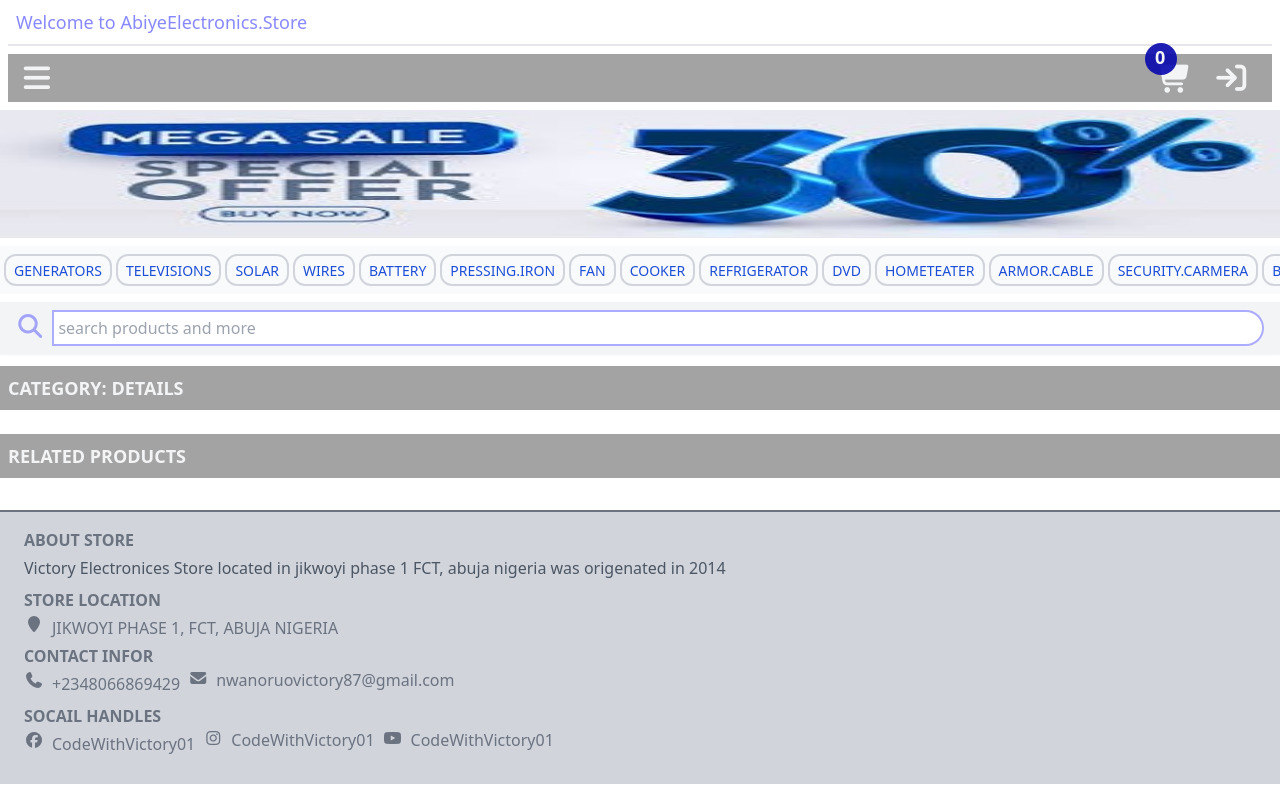
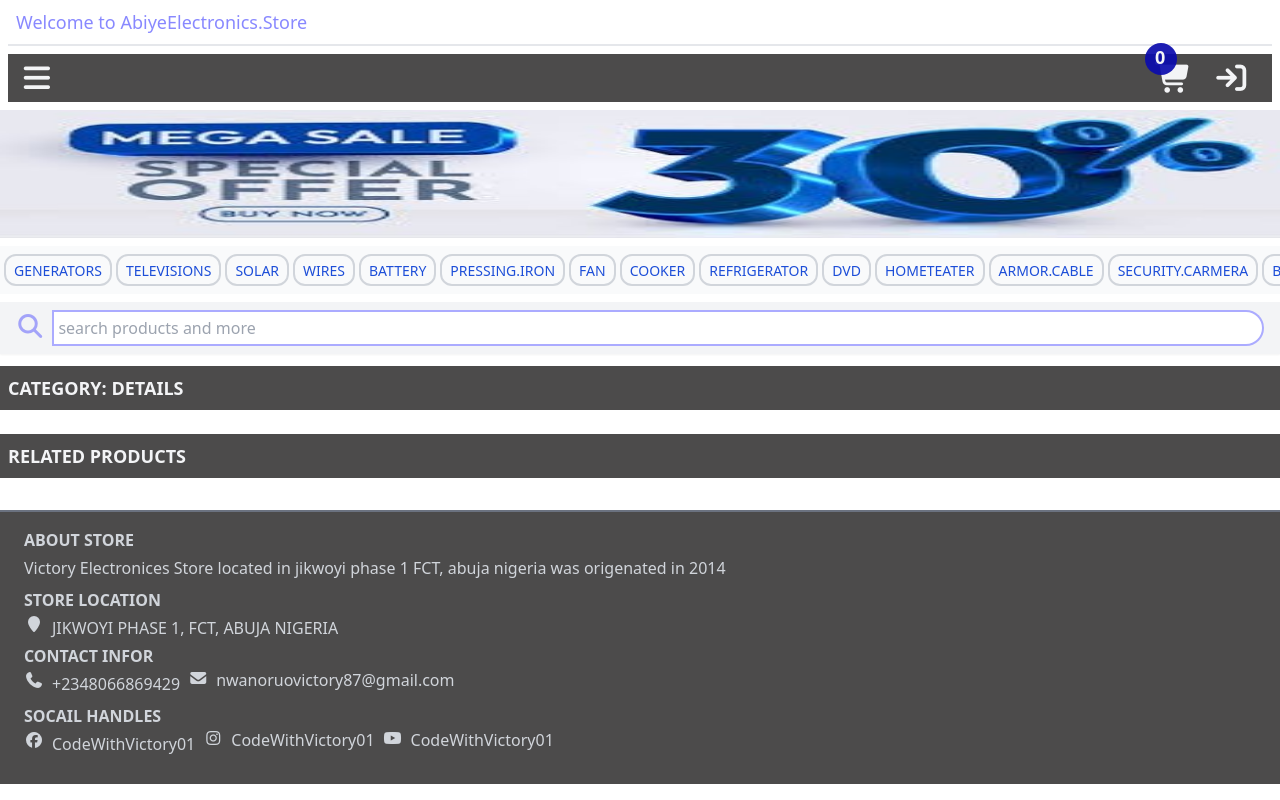
Before and after one commit to nwanoruovictory87-web/Electronic-Store, a React (Vite) app: page /Electronic-Store/products/1/1 in a window 1280 px wide. Built offline with nearby package versions, Linux system fonts and the light colour scheme.

Commit message:
Ui and search notification change and modified

```diff
--- a/src/component/Home/End.jsx
+++ b/src/component/Home/End.jsx
@@ -1,62 +1,62 @@
 function End() {
   return (
-    <div className="mt-5 border-t-2 w-full  border-gray-500 bg-[#1a1919f1] bg-gray-300">
+    <div className="mt-5 border-t-2 w-full  border-gray-500 bg-[#1a1919c7]">
       {/**icon code */}
       <span className="mt-4 flex flex-col">
         <span className="flex flex-col pl-6 pr-6">
-          <h5 className="text-[1rem] text-gray-500 font-bold">ABOUT STORE</h5>
-          <p className="text-[1rem] text-gray-600 mt-1">
+          <h5 className="text-[1rem] text-gray-300 font-bold">ABOUT STORE</h5>
+          <p className="text-[1rem] text-gray-300 mt-1">
             Victory Electronices Store located in jikwoyi phase 1 FCT, abuja
             nigeria was origenated in 2014
           </p>
         </span>
         <span className="flex flex-col pl-6 pr-6 mt-2">
           <span className="flex flex-col">
-            <h5 className="text-[1rem] text-gray-500 font-bold ">
+            <h5 className="text-[1rem] text-gray-300 font-bold ">
               STORE LOCATION
             </h5>
           </span>
           <span className="flex mt-1 ">
-            <i className="fa fa-map-marker text-[1rem] mr-2 text-gray-500"></i>
-            <h5 className="text-[1rem] text-gray-500">
+            <i className="fa fa-map-marker text-[1rem] mr-2 text-gray-300"></i>
+            <h5 className="text-[1rem] text-gray-300">
               JIKWOYI PHASE 1, FCT, ABUJA NIGERIA
             </h5>
           </span>
           <span className="flex flex-col mt-1">
             <span>
-              <h5 className="text-[1rem] text-gray-500 font-bold">
+              <h5 className="text-[1rem] text-gray-300 font-bold">
                 CONTACT INFOR
               </h5>
             </span>
             <div className="flex flex-wrap gap-2">
               <span className="flex mt-1 ">
-                <i className="fa fa-phone text-[1rem] mr-2 text-gray-500"></i>
-                <h5 className="text-[1rem] text-gray-500">+2348066869429</h5>
+                <i className="fa fa-phone text-[1rem] mr-2 text-gray-300"></i>
+                <h5 className="text-[1rem] text-gray-300">+2348066869429</h5>
               </span>
               <span className="flex ">
-                <i className="fa fa-envelope text-[1rem] mr-2 text-gray-500 pt-0.5"></i>
-                <h5 className="text-[1rem] text-gray-500">
+                <i className="fa fa-envelope text-[1rem] mr-2 text-gray-300 pt-0.5"></i>
+                <h5 className="text-[1rem] text-gray-300">
                   nwanoruovictory87@gmail.com
                 </h5>
               </span>
             </div>
             <span>
-              <h5 className="text-[1rem] text-gray-500 font-bold mt-2">
+              <h5 className="text-[1rem] text-gray-300 font-bold mt-2">
                 SOCAIL HANDLES
               </h5>
             </span>
             <div className="flex flex-wrap gap-2">
               <span className="flex mt-1 ">
-                <i className="fa-brands fa-facebook text-[1rem] mr-2 text-gray-500"></i>
-                <h5 className="text-[1rem] text-gray-500">CodeWithVictory01</h5>
+                <i className="fa-brands fa-facebook text-[1rem] mr-2 text-gray-300"></i>
+                <h5 className="text-[1rem] text-gray-300">CodeWithVictory01</h5>
               </span>
               <span className="flex ">
-                <i className="fa-brands fa-instagram text-[1rem] mr-2 text-gray-500 pt-0.5"></i>
-                <h5 className="text-[1rem] text-gray-500">CodeWithVictory01</h5>
+                <i className="fa-brands fa-instagram text-[1rem] mr-2 text-gray-300 pt-0.5"></i>
+                <h5 className="text-[1rem] text-gray-300">CodeWithVictory01</h5>
               </span>
               <span className="flex ">
-                <i className="fa-brands fa-youtube text-[1rem] mr-2 text-gray-500 pt-0.5"></i>
-                <h5 className="text-[1rem] text-gray-500">CodeWithVictory01</h5>
+                <i className="fa-brands fa-youtube text-[1rem] mr-2 text-gray-300 pt-0.5"></i>
+                <h5 className="text-[1rem] text-gray-300">CodeWithVictory01</h5>
               </span>
             </div>
             <span className="block mb-7"></span>
--- a/src/component/Home/Menu/Menu.jsx
+++ b/src/component/Home/Menu/Menu.jsx
@@ -16,7 +16,7 @@ function Menu(props) {
     document.body.style.overflow = ""; // or 'visible' or 'auto'
   }
   return (
-    <div className="fixed inset-0 bg-gray-700 w-[70%] h-screen overflow-y-auto pb-16 z-50">
+    <div className="fixed inset-0 bg-[#1a1919] w-[70%] h-screen overflow-y-auto pb-16 z-50">
       <span className="flex justify-end pr-4 pt-4">
         <i
           className="fa fa-xmark text-2xl text-gray-100"
--- a/src/component/Home/ProductsCatigory.jsx
+++ b/src/component/Home/ProductsCatigory.jsx
@@ -1,7 +1,7 @@
 function ProductCatigory(props) {
   return (
     <div className="mt-3">
-      <span className="block bg-[#1a191965] p-2">
+      <span className="block bg-[#1a1919c7] p-2">
         <h5 className="text-lg text-gray-100 font-bold ">
           CATEGORY: {props.category}
         </h5>
--- a/src/component/Home/SearchButtton.jsx
+++ b/src/component/Home/SearchButtton.jsx
@@ -1,4 +1,4 @@
-import { useRef } from "react";
+import { useRef, useState } from "react";
 import productsList from "../../../public/json/products";
 import { useNavigate } from "react-router-dom";
 
@@ -6,6 +6,8 @@ function SeachButton() {
   const product = productsList();
   const inputRef = useRef(null);
   const urlNavigator = useNavigate();
+  const [searchPass, setSearchPass] = useState(false);
+  const [productFound, setProductFound] = useState(true);
   function findData() {
     const inputData = inputRef.current.value.toLowerCase();
     for (const data in product) {
@@ -20,27 +22,45 @@ function SeachButton() {
           const url = `/cartegory/${inputData.toLocaleUpperCase()}`;
           urlNavigator(url, { replace: false });
         }
-      }
-      if (data.includes(inputData)) {
+        inputRef.current.value = "";
+        return;
+      } else if (data.includes(inputData)) {
         const url = `/cartegory/${data.toLocaleUpperCase()}`;
         urlNavigator(url, { replace: false });
+        inputRef.current.value = "";
+        return;
       }
     }
+    setProductFound(false);
   }
-
+  function didUserType(e) {
+    if (e.target.value.trim("") !== "") return setSearchPass(true);
+    return setSearchPass(false);
+  }
+  function removeProductNotices() {
+    setProductFound(true);
+  }
   return (
-    <div className="mt-2 sticky top-0 z-10 search-button backdrop-blur-md transition-all duration-300 ease-in-out  shadow-sm hover:shadow-md">
-      <span className="flex p-2 bg-gray-100 pl-4 pr-4 gap-2">
-        <i
-          className="fa fa-search text-2xl text-[#0000ff54]"
-          onClick={findData}
-        ></i>
-        <input
-          className="p-1 border-2 border-[#0000ff54] w-screen rounded-r-full"
-          placeholder="search products and more"
-          list="list"
-          ref={inputRef}
-        ></input>
+    <div className="mt-2 sticky top-0 z-10 search-button  transition-all duration-300 ease-in-out  shadow-sm hover:shadow-md">
+      <span className="flex p-2 bg-gray-100 pl-4 pr-4 gap-2 ">
+        <i className="fa fa-search text-2xl text-[#0000ff54]"></i>
+        <span className="w-screen flex ">
+          <input
+            className="p-1 border-2 border-[#0000ff54] w-full rounded-r-full"
+            placeholder="search products and more"
+            list="list"
+            ref={inputRef}
+            onChange={didUserType}
+          ></input>
+          {searchPass && (
+            <span className="absolute search-go right-8 pr-2.5 pt-1">
+              <i
+                className="fa fa-arrow-right text-xl text-[#08af08a6]"
+                onClick={findData}
+              ></i>
+            </span>
+          )}
+        </span>
         <datalist id="list" className="">
           <option value="BULB"></option>
           <option value="FAN"></option>
@@ -58,6 +78,19 @@ function SeachButton() {
           <option value="SECURITY-CARMERA"></option>
         </datalist>
       </span>
+      {!productFound && (
+        <span className="flex justify-center w-full absolute h-screen">
+          <span className="block w-[50%] max-w-[300px] h-10 ">
+            <span className=" w-full h-10 flex justify-center items-center bg-[#585656ef] rounded-2xl  overflow-hidden text-center pl-2 pr-2 gap-1.5">
+              <h5 className="text-white text-lg ">no products found!</h5>
+              <i
+                className="fa fa-xmark text-white "
+                onClick={removeProductNotices}
+              ></i>
+            </span>
+          </span>
+        </span>
+      )}
     </div>
   );
 }
--- a/src/component/Home/Top.jsx
+++ b/src/component/Home/Top.jsx
@@ -36,7 +36,7 @@ function TopHome() {
           </h2>
         </span>
         {/*menu bar*/}
-        <div className="flex mt-2 bg-[#1a191965] h-12 p-1.5">
+        <div className="flex mt-2 bg-[#1a1919c7] h-12 p-1.5">
           <span className="mr-auto pl-1 flex flex-col">
             <i
               className="fas fa-bars text-3xl m-0 text-gray-100"
--- a/src/component/Product Details/RelatedProducts/RelatedText.jsx
+++ b/src/component/Product Details/RelatedProducts/RelatedText.jsx
@@ -1,7 +1,7 @@
 function RelatedText() {
   return (
     <div className="mt-6">
-      <span className="block bg-[#1a191965] p-2">
+      <span className="block bg-[#1a1919c7] p-2">
         <h5 className="text-lg text-gray-100 font-bold ">RELATED PRODUCTS</h5>
       </span>
     </div>
--- a/src/index.css
+++ b/src/index.css
@@ -31,3 +31,6 @@
 .banner-image {
   transition: all ease-in 700ms;
 }
+.search-go {
+  transition: all ease-in 700ms;
+}
```
